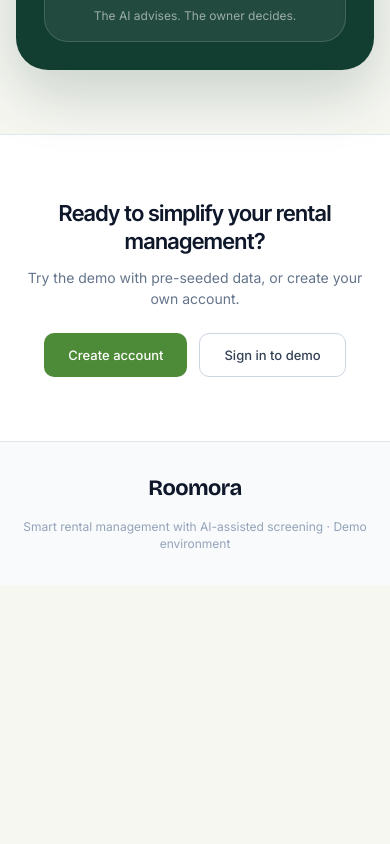
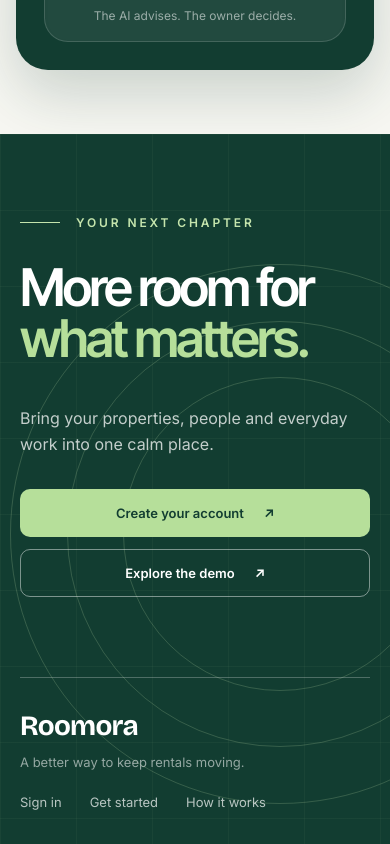
Before and after one commit to SamarthKapoor1721/Roomora-, a React (Vite) app in the folder frontend/: page /welcome in a window 390 px wide. Shown: the part 6716-7560 px from the top of the page. Before the commit the page ends 7301 px from the top, so only its background shows below. Built offline with nearby package versions, Linux system fonts and the light colour scheme; no server answers.

Commit message:
Update landing page closing section

```diff
--- a/frontend/src/pages/Landing.tsx
+++ b/frontend/src/pages/Landing.tsx
@@ -606,35 +606,50 @@
         </div>
       </section>
 
-      {/* ── CTA ────────────────────────────────────────────────────── */}
-      <section className="border-t border-slate-200 bg-white py-16 sm:py-20">
-        <div className="mx-auto max-w-2xl px-4 text-center">
-          <h2 className="font-display text-2xl font-semibold text-ink-900 sm:text-3xl">
-            Ready to simplify your rental management?
-          </h2>
-          <p className="mt-3 text-ink-500">
-            Try the demo with pre-seeded data, or create your own account.
-          </p>
-          <div className="mt-6 flex flex-wrap items-center justify-center gap-3">
-            <Link to="/register" className="btn-primary h-11 px-6">
-              Create account
-            </Link>
-            <Link to="/login" className="btn-secondary h-11 px-6">
-              Sign in to demo
-            </Link>
+      {/* ── Closing invitation ─────────────────────────────────────── */}
+      <section className="relative isolate overflow-hidden bg-[#123d31] text-white" aria-labelledby="closing-title">
+        <div className="pointer-events-none absolute inset-0 -z-10 opacity-25" style={{ backgroundImage: 'linear-gradient(rgba(197,229,173,.18) 1px, transparent 1px), linear-gradient(90deg, rgba(197,229,173,.18) 1px, transparent 1px)', backgroundSize: '76px 76px' }} aria-hidden="true" />
+        <div className="pointer-events-none absolute -right-40 bottom-10 -z-10 h-[540px] w-[540px] rounded-full border border-[#c5e5ad]/20 sm:-right-24" aria-hidden="true">
+          <div className="absolute inset-14 rounded-full border border-[#c5e5ad]/20" />
+          <div className="absolute inset-28 rounded-full border border-[#c5e5ad]/20" />
+        </div>
+        <div className="mx-auto max-w-6xl px-5 pt-20 sm:px-8 sm:pt-28 lg:pt-36">
+          <div className="flex items-center gap-4 text-xs font-semibold uppercase tracking-[0.24em] text-[#c5e5ad]">
+            <span className="h-px w-10 bg-[#c5e5ad]" aria-hidden="true" />
+            Your next chapter
+          </div>
+          <div className="mt-8 grid gap-10 border-b border-white/25 pb-20 lg:grid-cols-[1.35fr_0.65fr] lg:items-end lg:gap-16 lg:pb-28">
+            <h2 id="closing-title" className="max-w-3xl font-display text-[clamp(3.25rem,7vw,6.75rem)] font-semibold leading-[0.98] tracking-[-0.055em]">
+              More room for<br /><span className="text-[#b6df9a]">what matters.</span>
+            </h2>
+            <div className="max-w-md lg:pb-2">
+              <p className="text-lg leading-relaxed text-white/75 sm:text-xl">
+                Bring your properties, people and everyday work into one calm place.
+              </p>
+              <div className="mt-8 flex flex-col gap-3 sm:flex-row lg:flex-col xl:flex-row">
+                <Link to="/register" className="inline-flex min-h-12 items-center justify-center gap-5 rounded-lg bg-[#b6df9a] px-6 py-3 text-sm font-semibold text-[#123d31] transition-colors hover:bg-white focus-visible:ring-[#b6df9a]">
+                  Create your account <span aria-hidden="true">↗</span>
+                </Link>
+                <Link to="/login" className="inline-flex min-h-12 items-center justify-center gap-5 rounded-lg border border-white/45 px-6 py-3 text-sm font-semibold text-white transition-colors hover:border-white hover:bg-white/10 focus-visible:ring-white">
+                  Explore the demo <span aria-hidden="true">↗</span>
+                </Link>
+              </div>
+            </div>
           </div>
         </div>
+
+        <footer className="mx-auto flex max-w-6xl flex-col gap-5 px-5 py-8 sm:flex-row sm:items-end sm:justify-between sm:px-8 sm:py-10">
+          <div>
+            <Link to="/" className="font-wordmark text-3xl font-bold tracking-tight text-white sm:text-4xl">Roomora</Link>
+            <p className="mt-2 text-sm text-white/55">A better way to keep rentals moving.</p>
+          </div>
+          <nav aria-label="Footer" className="flex flex-wrap gap-x-7 gap-y-2 text-sm text-white/70">
+            <Link to="/login" className="hover:text-white">Sign in</Link>
+            <Link to="/register" className="hover:text-white">Get started</Link>
+            <a href="#how-it-works" className="hover:text-white">How it works</a>
+          </nav>
+        </footer>
       </section>
-
-      {/* ── Footer ─────────────────────────────────────────────────── */}
-      <footer className="border-t border-slate-200 bg-slate-50 py-8">
-        <div className="mx-auto flex max-w-6xl flex-col items-center gap-4 px-4 text-center sm:flex-row sm:justify-between sm:text-left">
-          <span className="font-wordmark text-2xl font-bold tracking-tight text-ink-900">Roomora</span>
-          <p className="text-xs text-ink-400">
-            Smart rental management with AI-assisted screening · Demo environment
-          </p>
-        </div>
-      </footer>
     </div>
   );
 }
```
Also changed, not shown: 1 other file (tests, documents, lock files or other folders).
